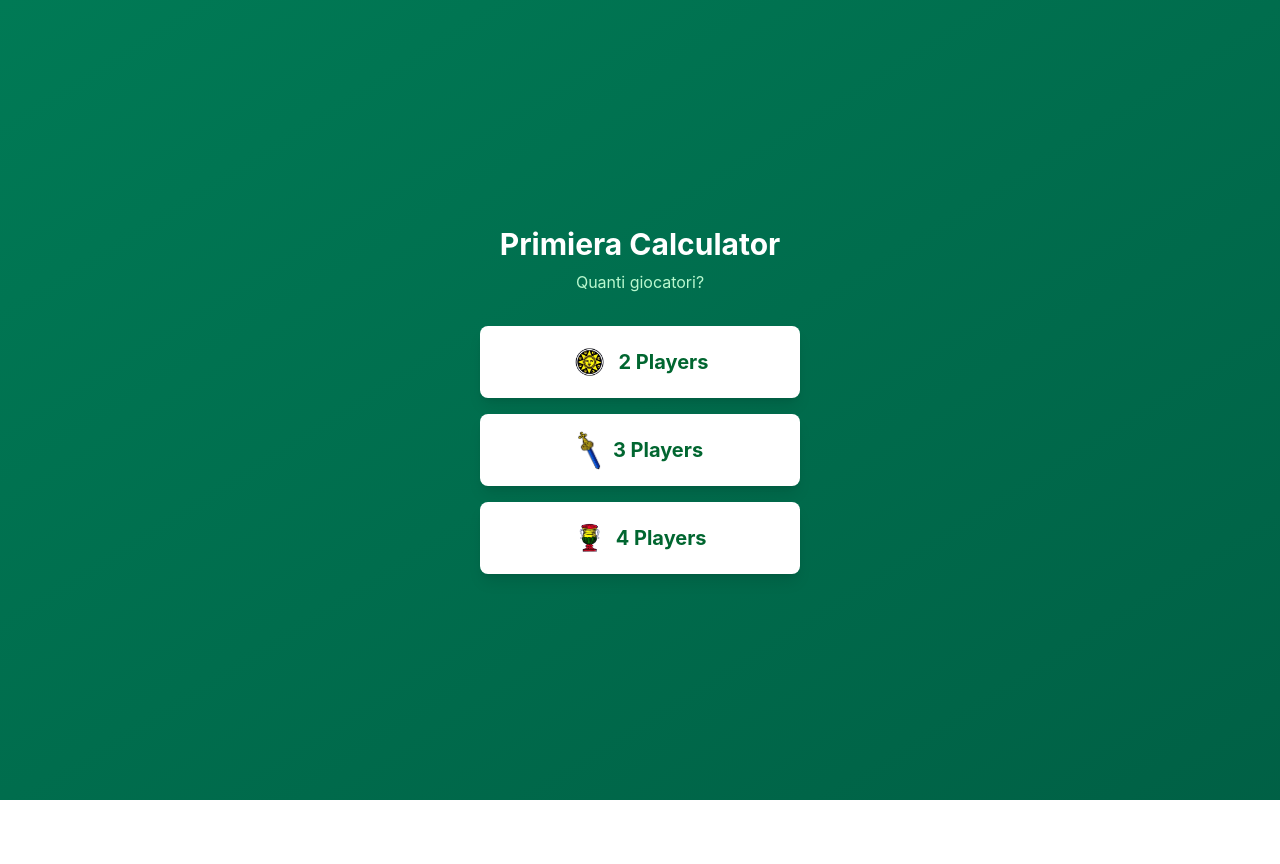
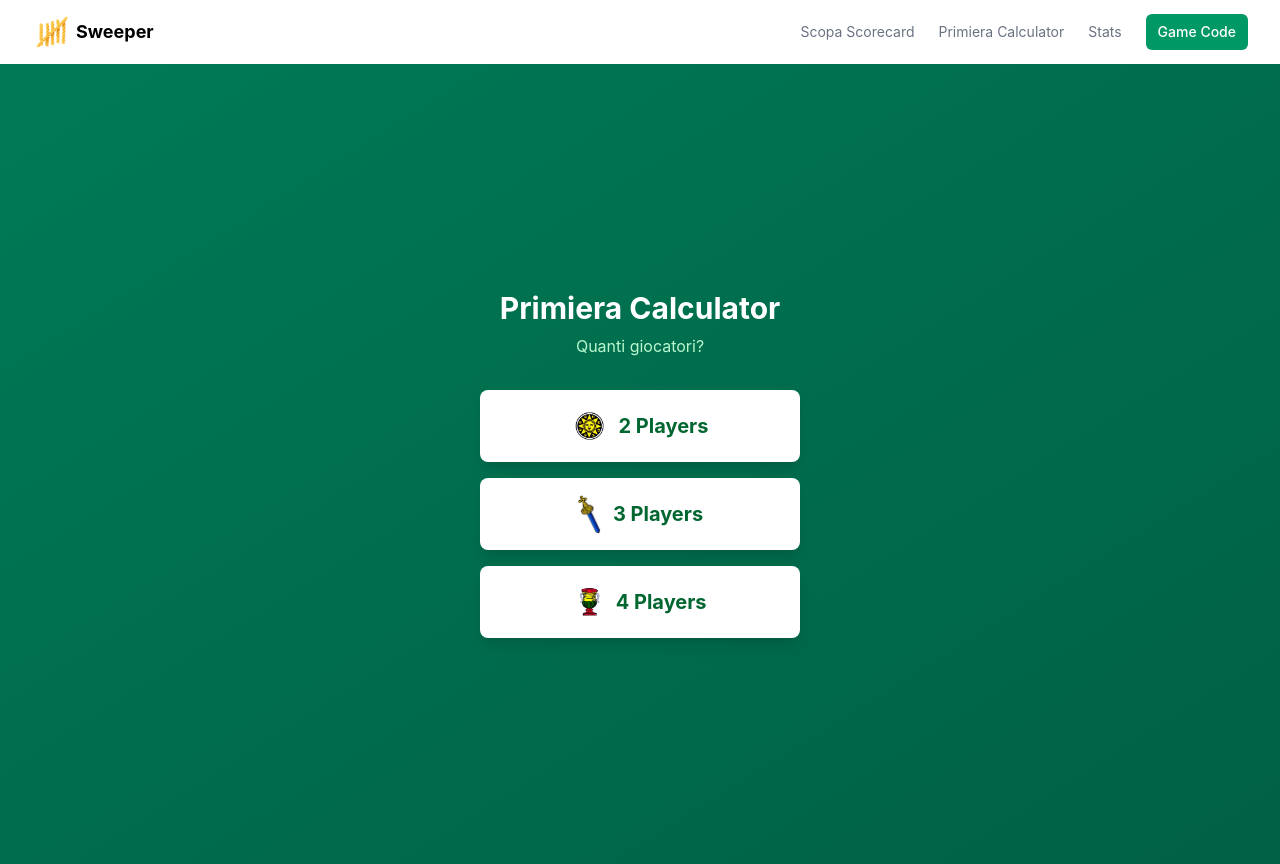
Before and after one commit to kimmykokonut/score-sweep, a React (Vite) app: page /primiera in a window 1280 px wide. Before the commit the page ends 800 px from the top, so only its background shows below. Built offline with nearby package versions, Linux system fonts and the light colour scheme.

Commit message:
create header and layout components, add logo

```diff
--- a/src/App.tsx
+++ b/src/App.tsx
@@ -1,13 +1,20 @@
 import { createBrowserRouter } from "react-router";
 import { RouterProvider } from "react-router/dom";
+import Layout from "./components/Layout";
 import Home from "./pages/Home";
 import Primiera from "./pages/Primiera";
 import ScoreCard from "./pages/ScoreCard";
 
 const router = createBrowserRouter([
-  { path: "/", element: <Home /> },
-  { path: "/primiera", element: <Primiera /> },
-  { path: "/score", element: <ScoreCard /> },
+  {
+    path: "/",
+    element: <Layout />,
+    children: [
+      { index: true, element: <Home /> },
+      { path: "/primiera", element: <Primiera /> },
+      { path: "/score", element: <ScoreCard /> },
+    ],
+  },
 ]);
 
 function App() {
--- /dev/null
+++ b/src/components/Header.tsx
@@ -0,0 +1,86 @@
+import { useState } from "react";
+import { Link } from "react-router";
+import logo from "../assets/logo-192x192.png";
+
+const Header = () => {
+  const [isMenuOpen, setIsMenuOpen] = useState(false);
+
+  return (
+    <header className="relative bg-white">
+      <div className="flex h-16 items-center gap-8 px-4 sm:px-6 lg:px-8">
+        <Link
+          to="/"
+          className="flex items-center gap-2 rounded-sm p-1 hover:bg-gray-100"
+        >
+          <img src={logo} alt="Logo" className="size-8" />
+          <span className="font-bold text-lg">Sweeper</span>
+        </Link>
+        <div className="flex flex-1 items-center justify-end">
+          <nav
+            id="primary-navigation"
+            aria-label="Global"
+            className={`${isMenuOpen ? "block" : "hidden"} absolute left-0 top-full z-10 w-full border-t border-gray-200 bg-white px-4 py-4 shadow-md md:static md:block md:w-auto md:border-0 md:bg-transparent md:p-0 md:shadow-none`}
+          >
+            <ul className="flex flex-col gap-4 text-sm md:flex-row md:items-center md:gap-6">
+              <li>
+                <Link
+                  to="/score"
+                  onClick={() => setIsMenuOpen(false)}
+                  className="text-gray-500 transition-colors hover:text-gray-500/75"
+                >
+                  Scopa Scorecard
+                </Link>
+              </li>
+              <li>
+                <Link
+                  to="/primiera"
+                  onClick={() => setIsMenuOpen(false)}
+                  className="text-gray-500 transition-colors hover:text-gray-500/75"
+                >
+                  Primiera Calculator
+                </Link>
+              </li>
+              <li>
+                <a
+                  className="text-gray-500 transition-colors hover:text-gray-500/75"
+                  href="#"
+                >
+                  Stats
+                </a>
+              </li>
+              <li className="text-center rounded-md bg-emerald-600 px-3 py-2 font-medium text-white transition-colors hover:bg-emerald-800">
+                Game Code
+              </li>
+            </ul>
+          </nav>
+          <button
+            type="button"
+            aria-controls="primary-navigation"
+            aria-expanded={isMenuOpen}
+            onClick={() => setIsMenuOpen((open) => !open)}
+            className="rounded-sm bg-gray-100 p-2.5 text-gray-600 transition-colors hover:text-gray-600/75 md:hidden"
+          >
+            <span className="sr-only">Toggle menu</span>
+            <svg
+              aria-hidden="true"
+              xmlns="http://www.w3.org/2000/svg"
+              className="size-5"
+              fill="none"
+              viewBox="0 0 24 24"
+              stroke="currentColor"
+              stroke-width="2"
+            >
+              <path
+                stroke-linecap="round"
+                stroke-linejoin="round"
+                d="M4 6h16M4 12h16M4 18h16"
+              />
+            </svg>
+          </button>
+        </div>
+      </div>
+    </header>
+  );
+};
+
+export default Header;
--- /dev/null
+++ b/src/components/Layout.tsx
@@ -0,0 +1,15 @@
+import { Outlet } from "react-router";
+import Header from "./Header";
+
+function Layout() {
+  return (
+    <>
+      <Header />
+      <main>
+        <Outlet />
+      </main>
+    </>
+  );
+}
+
+export default Layout;
--- a/src/pages/Primiera.tsx
+++ b/src/pages/Primiera.tsx
@@ -1,5 +1,4 @@
 import { useState } from "react";
-import { Link } from "react-router";
 import CardSelector from "../components/CardSelector";
 import {
   calculatePrimieraScore,
@@ -107,13 +106,6 @@ function Primiera() {
 
     return (
       <>
-        <div>
-          <Link to="/" style={{ fontSize: "24px", textDecoration: "none" }}>
-            ← Back
-          </Link>
-        </div>
-        {/* put this h1 in header?  */}
-        <h1>Primiera Calculator</h1>
         {allPlayersScored && (
           <>
             <h1>Final Results</h1>
```
Also changed, not shown: src/assets/logo-192x192.png (added).
